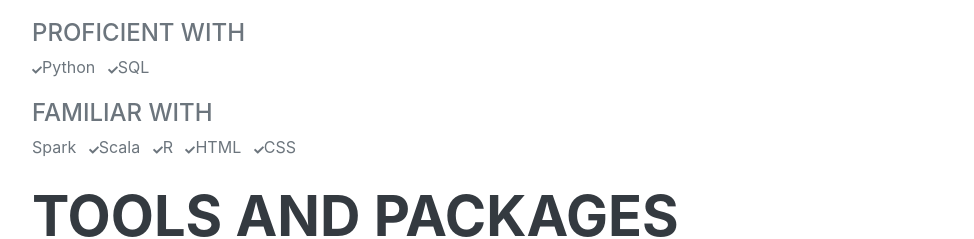
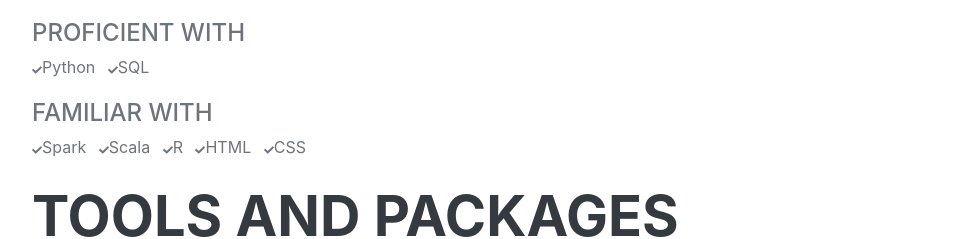
Before and after one commit to croquetgenius/croquetgenius.github.io, a plain HTML site: page index.html in a window 1280 px wide. Shown: the part 1120-1359 px from the top of the page, without its empty margins (288-1262 px from the left). Drawn offline with nearby package versions, Linux system fonts and the light colour scheme; a script that the page names is missing; a web font is replaced by a local one.

Commit message:
update skills

```diff
--- a/index.html
+++ b/index.html
@@ -70,7 +70,7 @@
                             </ul>
                         <div class="subheading mb-1">Familiar with</div>
                             <ul class="list-inline">
-                                <li class="list-inline-item">Spark</li>
+                                <li class="list-inline-item"><i class="fas fa-check" style="font-size:10px"></i>Spark</li>
                                 <li class="list-inline-item"><i class="fas fa-check" style="font-size:10px"></i>Scala</li>
                                 <li class="list-inline-item"><i class="fas fa-check" style="font-size:10px"></i>R</li>
                                 <li class="list-inline-item"><i class="fas fa-check" style="font-size:10px"></i>HTML</li>
```
